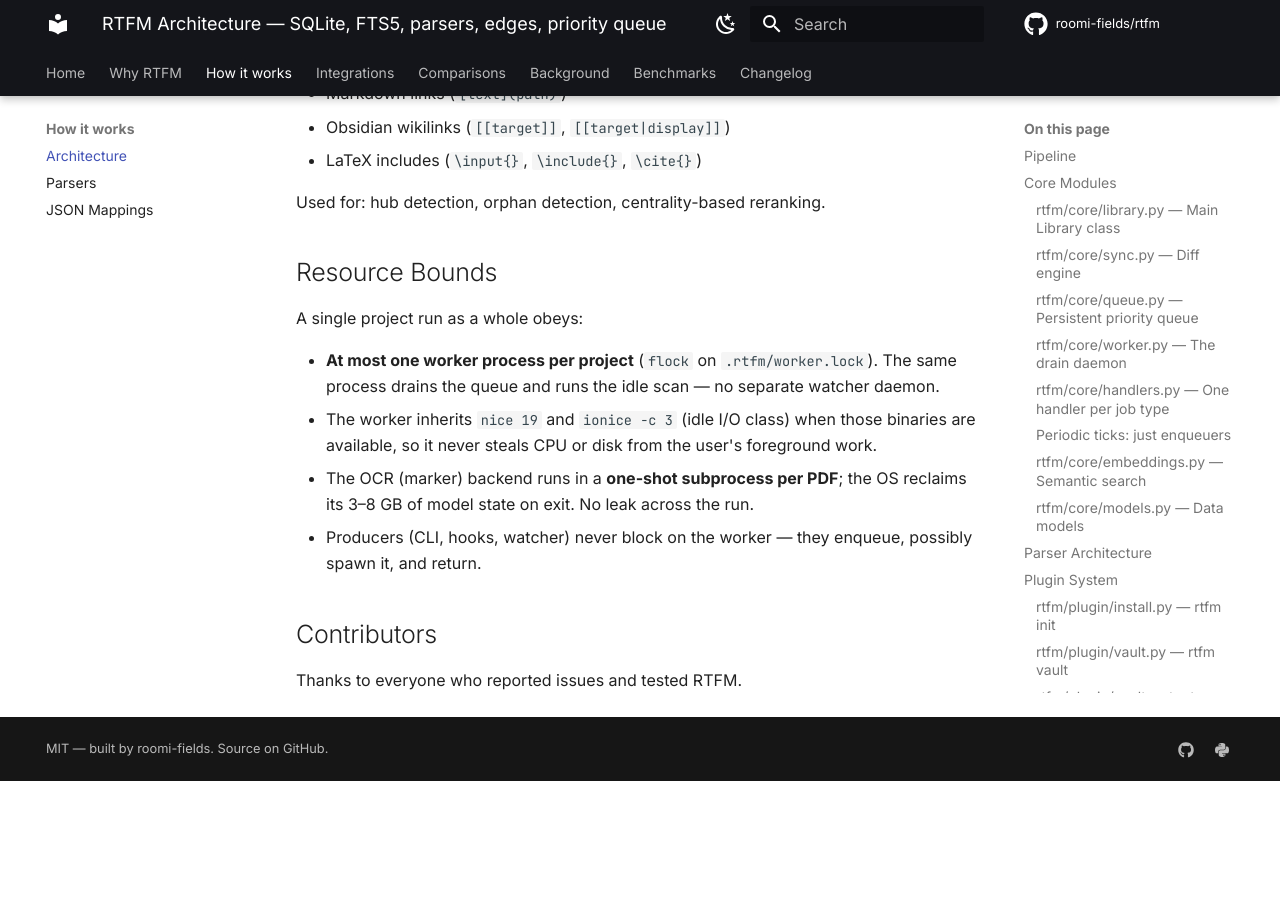
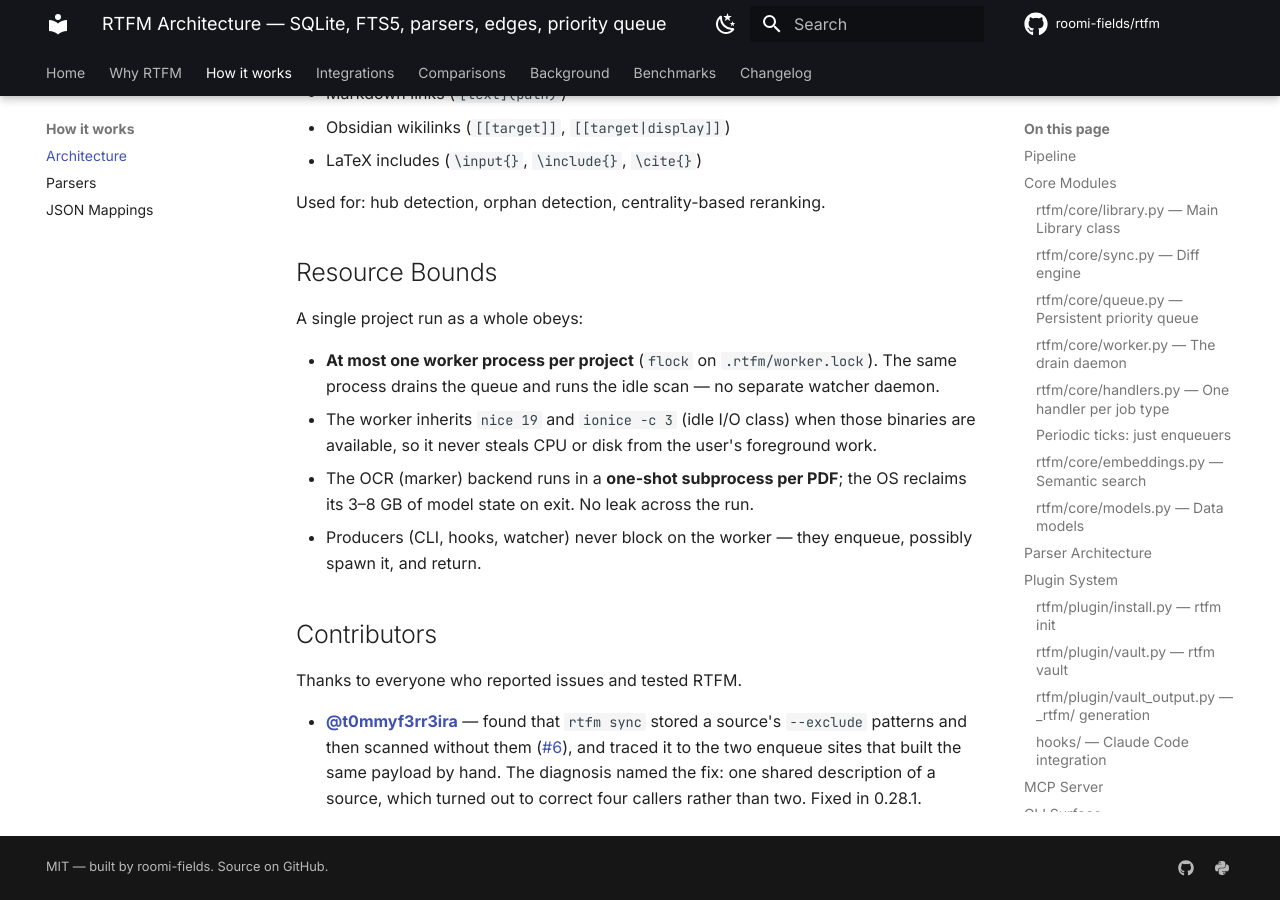
Before and after one commit to roomi-fields/rtfm, an MkDocs documentation site: the page built from docs/architecture.md, in a window 1280 px wide and 900 px high, scrolled down 7963 px. Built offline with MkDocs 1.6.1 and Material for MkDocs 9.7.7, drawn with Linux system fonts in a browser that asks for light colours; comment, search, counter and statistics services are not loaded; before the commit the page ends 8744 px from its top, so only the background shows below that.

Commit message:
docs: credit the reporter of the dropped-exclusions bug
The Contributors section thanked everyone in general and no one in
particular. Name the report that produced 0.28.1, and what it found.

Co-Authored-By: Claude <noreply@anthropic.com>

```diff
--- a/docs/architecture.md
+++ b/docs/architecture.md
@@ -343,3 +343,10 @@ A single project run as a whole obeys:
 ## Contributors
 
 Thanks to everyone who reported issues and tested RTFM.
+
+- **[@t0mmyf3rr3ira](https://github.com/t0mmyf3rr3ira)** — found that
+  `rtfm sync` stored a source's `--exclude` patterns and then scanned without
+  them ([#6](https://github.com/roomi-fields/rtfm/issues/6)), and traced it to
+  the two enqueue sites that built the same payload by hand. The diagnosis
+  named the fix: one shared description of a source, which turned out to
+  correct four callers rather than two. Fixed in 0.28.1.
```
